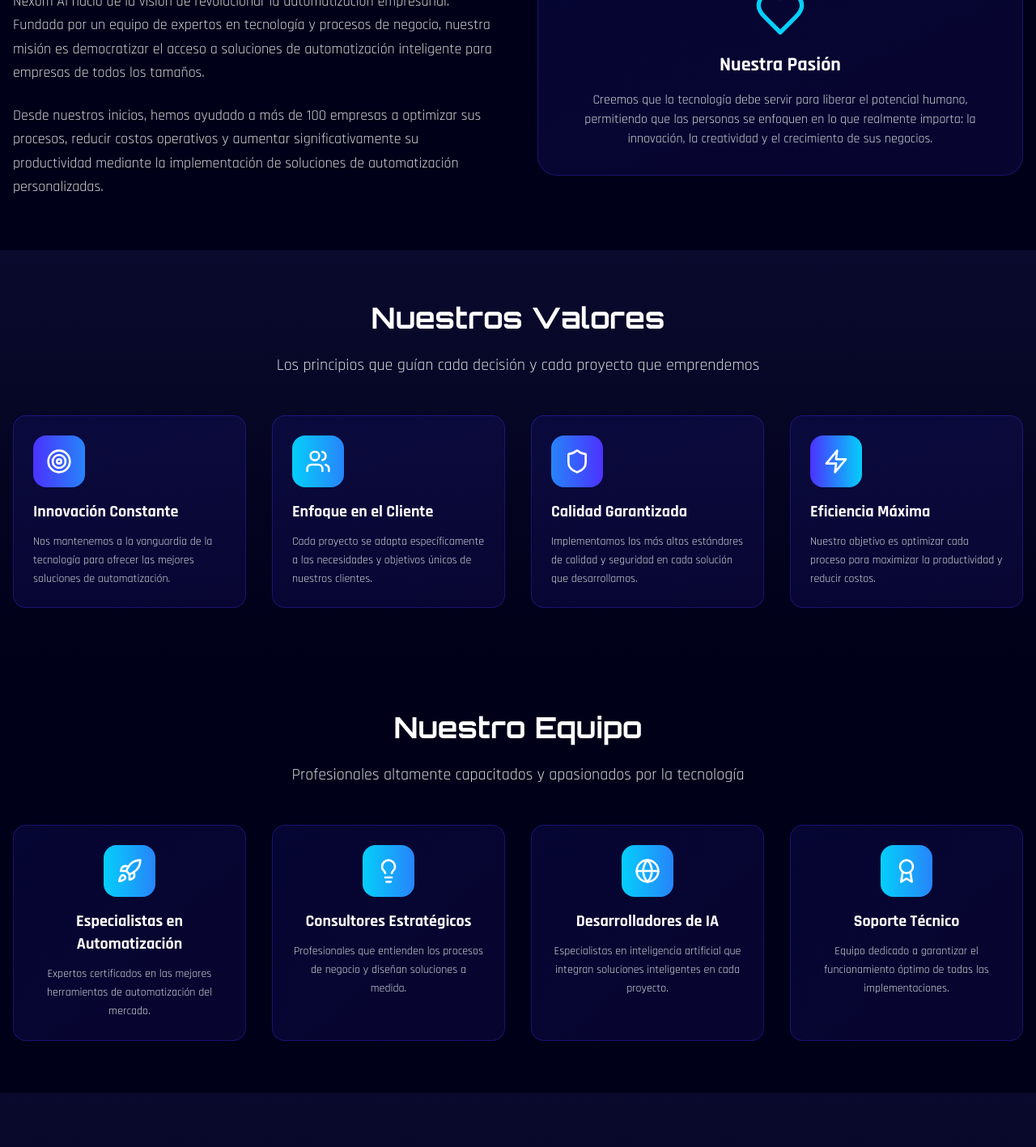
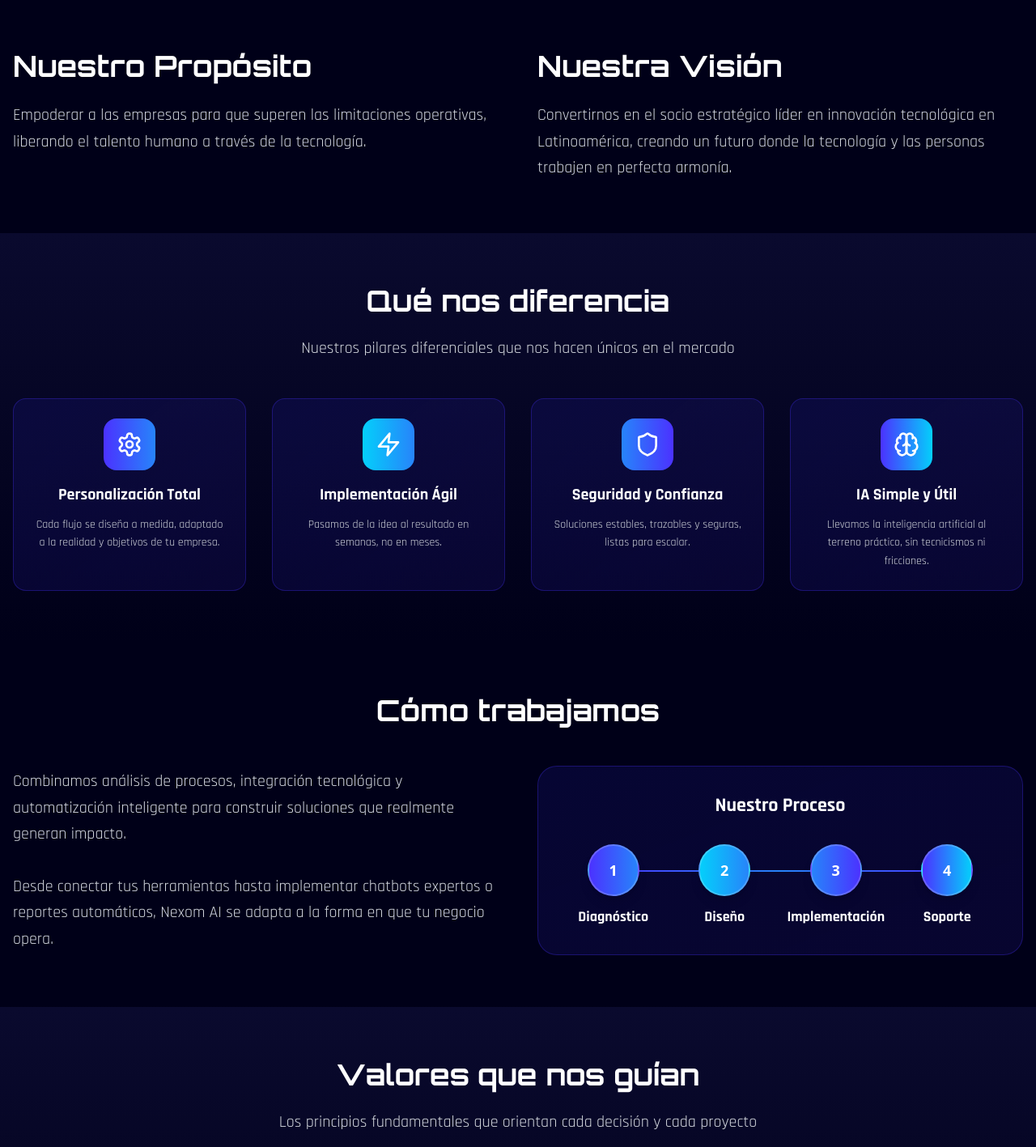
Before and after one commit to jaravenasabugo/Nexom-AI-Web, a React (Vite) app: page /nosotros in a window 1280 px wide. Shown: the part 600-2017 px from the top of the page at 81% size. Built offline with nearby package versions, Linux system fonts and the light colour scheme.

Commit message:
Cambios varios

```diff
--- a/src/components/Checklist.tsx
+++ b/src/components/Checklist.tsx
@@ -35,16 +35,16 @@ const Checklist = () => {
           </p>
         </div>
 
-        <div className="grid grid-cols-1 md:grid-cols-2 gap-6 mb-12">
+        <div className="grid grid-cols-1 md:grid-cols-2 lg:grid-cols-4 gap-6 mb-12">
           {checklistItems.map((item, index) => (
             <div
               key={index}
-              className="group flex items-start space-x-4 p-6 bg-gradient-to-r from-[#1E1CA1]/20 to-[#4B32FF]/10 rounded-xl border border-[#4B32FF]/20 hover:border-[#04CFFB]/40 transition-all duration-300"
+              className="group text-center p-6 bg-gradient-to-br from-[#1E1CA1]/20 to-[#4B32FF]/10 rounded-xl border border-[#4B32FF]/20 hover:border-[#04CFFB]/40 transition-all duration-300 transform hover:scale-105 hover:shadow-2xl"
             >
-              <div className="flex-shrink-0 w-12 h-12 bg-gradient-to-r from-[#4B32FF] to-[#2784FA] rounded-lg flex items-center justify-center group-hover:from-[#5027FE] group-hover:to-[#04CFFB] transition-all duration-300">
-                <item.icon className="w-6 h-6 text-white" />
+              <div className="inline-flex items-center justify-center w-16 h-16 bg-gradient-to-r from-[#4B32FF] to-[#2784FA] rounded-2xl mb-4 group-hover:from-[#5027FE] group-hover:to-[#04CFFB] transition-all duration-300 group-hover:scale-110">
+                <item.icon className="w-8 h-8 text-white" />
               </div>
-              <p className="text-lg font-rajdhani text-gray-300 leading-relaxed flex-1">
+              <p className="text-base font-rajdhani text-gray-300 leading-relaxed">
                 {item.text}
               </p>
             </div>
--- a/src/pages/NosotrosPage.tsx
+++ b/src/pages/NosotrosPage.tsx
@@ -2,15 +2,12 @@ import React, { useEffect } from 'react';
 import { Link, useNavigate } from 'react-router-dom';
 import {
   ArrowLeft,
-  Users,
-  Target,
-  Lightbulb,
+  Settings,
+  Zap,
   Shield,
-  Zap,
-  Award,
-  Heart,
-  Globe,
-  Rocket
+  Brain,
+  Rocket,
+  Lightbulb
 } from 'lucide-react';
 import Navbar from '../components/Navbar';
 import Footer from '../components/Footer';
@@ -23,53 +20,57 @@ const NosotrosPage: React.FC = () => {
     window.scrollTo(0, 0);
   }, []);
 
-  const valores = [
+  const diferenciales = [
     {
-      icon: Target,
-      title: "Innovación Constante",
-      description: "Nos mantenemos a la vanguardia de la tecnología para ofrecer las mejores soluciones de automatización.",
+      icon: Settings,
+      title: "Personalización Total",
+      description: "Cada flujo se diseña a medida, adaptado a la realidad y objetivos de tu empresa.",
       color: "from-[#4B32FF] to-[#2784FA]"
     },
     {
-      icon: Users,
-      title: "Enfoque en el Cliente",
-      description: "Cada proyecto se adapta específicamente a las necesidades y objetivos únicos de nuestros clientes.",
+      icon: Zap,
+      title: "Implementación Ágil",
+      description: "Pasamos de la idea al resultado en semanas, no en meses.",
       color: "from-[#04CFFB] to-[#2784FA]"
     },
     {
       icon: Shield,
-      title: "Calidad Garantizada",
-      description: "Implementamos los más altos estándares de calidad y seguridad en cada solución que desarrollamos.",
+      title: "Seguridad y Confianza",
+      description: "Soluciones estables, trazables y seguras, listas para escalar.",
       color: "from-[#2784FA] to-[#4B32FF]"
     },
     {
-      icon: Zap,
-      title: "Eficiencia Máxima",
-      description: "Nuestro objetivo es optimizar cada proceso para maximizar la productividad y reducir costos.",
+      icon: Brain,
+      title: "IA Simple y Útil",
+      description: "Llevamos la inteligencia artificial al terreno práctico, sin tecnicismos ni fricciones.",
       color: "from-[#4B32FF] to-[#04CFFB]"
     }
   ];
 
-  const equipo = [
+  const valores = [
+    {
+      icon: Lightbulb,
+      title: "Innovación constante",
+      description: "Buscamos nuevas tecnologías para resolver desafíos reales.",
+      color: "from-[#4B32FF] to-[#2784FA]"
+    },
+    {
+      icon: Zap,
+      title: "Eficiencia",
+      description: "Hacemos más con menos, optimizando cada minuto de trabajo.",
+      color: "from-[#04CFFB] to-[#2784FA]"
+    },
+    {
+      icon: Shield,
+      title: "Confiabilidad",
+      description: "Soluciones estables, con soporte humano detrás.",
+      color: "from-[#2784FA] to-[#4B32FF]"
+    },
     {
       icon: Rocket,
-      title: "Especialistas en Automatización",
-      description: "Expertos certificados en las mejores herramientas de automatización del mercado."
-    },
-    {
-      icon: Lightbulb,
-      title: "Consultores Estratégicos",
-      description: "Profesionales que entienden los procesos de negocio y diseñan soluciones a medida."
-    },
-    {
-      icon: Globe,
-      title: "Desarrolladores de IA",
-      description: "Especialistas en inteligencia artificial que integran soluciones inteligentes en cada proyecto."
-    },
-    {
-      icon: Award,
-      title: "Soporte Técnico",
-      description: "Equipo dedicado a garantizar el funcionamiento óptimo de todas las implementaciones."
+      title: "Empoderamiento",
+      description: "Liberamos a las personas de lo repetitivo para que se enfoquen en lo estratégico.",
+      color: "from-[#4B32FF] to-[#04CFFB]"
     }
   ];
 
@@ -78,18 +79,15 @@ const NosotrosPage: React.FC = () => {
       <Navbar />
 
       <div className="pt-20">
-        {/* Header */}
+        {/* 1. Introducción breve y potente */}
         <div className="bg-gradient-to-b from-[#0a0a2e] to-[#000018] py-20 px-4">
-          <div className="max-w-7xl mx-auto">
-            <div className="text-center mb-8">
-              <h1 className="text-4xl md:text-5xl font-orbitron font-bold text-white mb-6">
-                Nosotros
+          <div className="max-w-7xl mx-auto text-center">
+            <h1 className="text-4xl md:text-6xl font-orbitron font-bold text-white mb-8">
+              En Nexom AI transformamos la manera en que las empresas trabajan.
             </h1>
-              <p className="text-xl text-gray-300 font-rajdhani max-w-4xl mx-auto leading-relaxed mb-6">
-                Somos un equipo apasionado por la automatización y la innovación tecnológica,
-                dedicados a transformar la forma en que las empresas operan.
+            <p className="text-xl md:text-2xl text-[#04CFFB] font-rajdhani font-bold mb-8 max-w-4xl mx-auto">
+              Automatizamos procesos, integramos sistemas y aplicamos inteligencia artificial para liberar el potencial humano detrás de cada negocio.
             </p>
-            </div>
 
             {/* Navegación de retorno */}
             <div className="flex justify-center">
@@ -104,51 +102,138 @@ const NosotrosPage: React.FC = () => {
           </div>
         </div>
 
-        {/* Nuestra Historia */}
+        {/* 2. Propósito y visión */}
         <div className="max-w-7xl mx-auto px-4 py-16">
           <div className="grid lg:grid-cols-2 gap-12 items-center">
             <div>
               <h2 className="text-3xl md:text-4xl font-orbitron font-bold text-white mb-6">
-                Nuestra Historia
+                Nuestro Propósito
               </h2>
-              <p className="text-lg text-gray-300 font-rajdhani leading-relaxed mb-6">
-                Nexom AI nació de la visión de revolucionar la automatización empresarial.
-                Fundada por un equipo de expertos en tecnología y procesos de negocio,
-                nuestra misión es democratizar el acceso a soluciones de automatización
-                inteligente para empresas de todos los tamaños.
-              </p>
-              <p className="text-lg text-gray-300 font-rajdhani leading-relaxed">
-                Desde nuestros inicios, hemos ayudado a más de 100 empresas a optimizar
-                sus procesos, reducir costos operativos y aumentar significativamente
-                su productividad mediante la implementación de soluciones de automatización
-                personalizadas.
+              <p className="text-xl text-gray-300 font-rajdhani leading-relaxed mb-8">
+                Empoderar a las empresas para que superen las limitaciones operativas, liberando el talento humano a través de la tecnología.
               </p>
             </div>
+            <div>
+              <h2 className="text-3xl md:text-4xl font-orbitron font-bold text-white mb-6">
+                Nuestra Visión
+              </h2>
+              <p className="text-xl text-gray-300 font-rajdhani leading-relaxed">
+                Convertirnos en el socio estratégico líder en innovación tecnológica en Latinoamérica, creando un futuro donde la tecnología y las personas trabajen en perfecta armonía.
+              </p>
+            </div>
+          </div>
+        </div>
+
+        {/* 3. Qué nos diferencia */}
+        <div className="bg-gradient-to-b from-[#0a0a2e] to-[#000018] py-16">
+          <div className="max-w-7xl mx-auto px-4">
+            <div className="text-center mb-12">
+              <h2 className="text-3xl md:text-4xl font-orbitron font-bold text-white mb-6">
+                Qué nos diferencia
+              </h2>
+              <p className="text-xl text-gray-300 font-rajdhani max-w-3xl mx-auto">
+                Nuestros pilares diferenciales que nos hacen únicos en el mercado
+              </p>
+            </div>
+
+            <div className="grid md:grid-cols-2 lg:grid-cols-4 gap-8">
+              {diferenciales.map((diferencial, index) => (
+                <div
+                  key={index}
+                  className="bg-gradient-to-br from-[#1E1CA1]/20 to-[#4B32FF]/10 rounded-2xl p-6 border border-[#4B32FF]/30 hover:border-[#04CFFB]/50 transition-all duration-300 transform hover:scale-105 hover:shadow-2xl text-center"
+                >
+                  <div className={`inline-flex items-center justify-center w-16 h-16 rounded-2xl bg-gradient-to-r ${diferencial.color} mb-4`}>
+                    <diferencial.icon className="w-8 h-8 text-white" />
+                  </div>
+                  <h3 className="text-xl font-rajdhani font-bold text-white mb-3">
+                    {diferencial.title}
+                  </h3>
+                  <p className="text-gray-300 font-rajdhani text-sm leading-relaxed">
+                    {diferencial.description}
+                  </p>
+                </div>
+              ))}
+            </div>
+          </div>
+        </div>
+
+        {/* 4. Cómo trabajamos */}
+        <div className="max-w-7xl mx-auto px-4 py-16">
+          <div className="text-center mb-12">
+            <h2 className="text-3xl md:text-4xl font-orbitron font-bold text-white mb-6">
+              Cómo trabajamos
+            </h2>
+          </div>
+
+          <div className="grid lg:grid-cols-2 gap-12 items-center">
+            <div>
+              <p className="text-xl text-gray-300 font-rajdhani leading-relaxed mb-8">
+                Combinamos análisis de procesos, integración tecnológica y automatización inteligente para construir soluciones que realmente generan impacto.
+              </p>
+              <p className="text-xl text-gray-300 font-rajdhani leading-relaxed">
+                Desde conectar tus herramientas hasta implementar chatbots expertos o reportes automáticos, Nexom AI se adapta a la forma en que tu negocio opera.
+              </p>
+            </div>
+
+            {/* Proceso visual - Línea de tiempo */}
             <div className="bg-gradient-to-br from-[#1E1CA1]/20 to-[#4B32FF]/10 rounded-3xl p-8 border border-[#4B32FF]/30">
+              <h3 className="text-2xl font-rajdhani font-bold text-white mb-8 text-center">
+                Nuestro Proceso
+              </h3>
+
+              {/* Línea de tiempo horizontal */}
+              <div className="relative">
+                {/* Línea conectora */}
+                <div className="absolute top-8 left-8 right-8 h-0.5 bg-gradient-to-r from-[#4B32FF] via-[#04CFFB] via-[#2784FA] to-[#4B32FF]"></div>
+
+                {/* Pasos del proceso */}
+                <div className="grid grid-cols-4 gap-4 relative z-10">
+                  {/* Paso 1 - Diagnóstico */}
                   <div className="text-center">
-                <Heart className="w-16 h-16 text-[#04CFFB] mx-auto mb-4" />
-                <h3 className="text-2xl font-rajdhani font-bold text-white mb-4">
-                  Nuestra Pasión
-                </h3>
-                <p className="text-gray-300 font-rajdhani">
-                  Creemos que la tecnología debe servir para liberar el potencial humano,
-                  permitiendo que las personas se enfoquen en lo que realmente importa:
-                  la innovación, la creatividad y el crecimiento de sus negocios.
-                </p>
+                    <div className="w-16 h-16 bg-gradient-to-r from-[#4B32FF] to-[#2784FA] rounded-full flex items-center justify-center text-white font-bold text-lg mx-auto mb-3 shadow-lg border-2 border-white/20">
+                      1
+                    </div>
+                    <h4 className="text-lg font-rajdhani font-bold text-white">Diagnóstico</h4>
+                  </div>
+
+                  {/* Paso 2 - Diseño */}
+                  <div className="text-center">
+                    <div className="w-16 h-16 bg-gradient-to-r from-[#04CFFB] to-[#2784FA] rounded-full flex items-center justify-center text-white font-bold text-lg mx-auto mb-3 shadow-lg border-2 border-white/20">
+                      2
+                    </div>
+                    <h4 className="text-lg font-rajdhani font-bold text-white">Diseño</h4>
+                  </div>
+
+                  {/* Paso 3 - Implementación */}
+                  <div className="text-center">
+                    <div className="w-16 h-16 bg-gradient-to-r from-[#2784FA] to-[#4B32FF] rounded-full flex items-center justify-center text-white font-bold text-lg mx-auto mb-3 shadow-lg border-2 border-white/20">
+                      3
+                    </div>
+                    <h4 className="text-lg font-rajdhani font-bold text-white">Implementación</h4>
+                  </div>
+
+                  {/* Paso 4 - Soporte */}
+                  <div className="text-center">
+                    <div className="w-16 h-16 bg-gradient-to-r from-[#4B32FF] to-[#04CFFB] rounded-full flex items-center justify-center text-white font-bold text-lg mx-auto mb-3 shadow-lg border-2 border-white/20">
+                      4
+                    </div>
+                    <h4 className="text-lg font-rajdhani font-bold text-white">Soporte</h4>
+                  </div>
+                </div>
               </div>
             </div>
           </div>
         </div>
 
-        {/* Nuestros Valores */}
+        {/* 5. Valores que nos guían */}
         <div className="bg-gradient-to-b from-[#0a0a2e] to-[#000018] py-16">
           <div className="max-w-7xl mx-auto px-4">
             <div className="text-center mb-12">
               <h2 className="text-3xl md:text-4xl font-orbitron font-bold text-white mb-6">
-                Nuestros Valores
+                Valores que nos guían
               </h2>
               <p className="text-xl text-gray-300 font-rajdhani max-w-3xl mx-auto">
-                Los principios que guían cada decisión y cada proyecto que emprendemos
+                Los principios fundamentales que orientan cada decisión y cada proyecto
               </p>
             </div>
 
@@ -156,7 +241,7 @@ const NosotrosPage: React.FC = () => {
               {valores.map((valor, index) => (
                 <div
                   key={index}
-                  className="bg-gradient-to-br from-[#1E1CA1]/20 to-[#4B32FF]/10 rounded-2xl p-6 border border-[#4B32FF]/30 hover:border-[#04CFFB]/50 transition-all duration-300 transform hover:scale-105 hover:shadow-2xl"
+                  className="bg-gradient-to-br from-[#1E1CA1]/20 to-[#4B32FF]/10 rounded-2xl p-6 border border-[#4B32FF]/30 hover:border-[#04CFFB]/50 transition-all duration-300 transform hover:scale-105 hover:shadow-2xl text-center"
                 >
                   <div className={`inline-flex items-center justify-center w-16 h-16 rounded-2xl bg-gradient-to-r ${valor.color} mb-4`}>
                     <valor.icon className="w-8 h-8 text-white" />
@@ -173,45 +258,15 @@ const NosotrosPage: React.FC = () => {
           </div>
         </div>
 
-        {/* Nuestro Equipo */}
-        <div className="max-w-7xl mx-auto px-4 py-16">
-          <div className="text-center mb-12">
+        {/* 6. Frase final */}
+        <div className="bg-gradient-to-b from-[#0a0a2e] to-[#000018] py-20">
+          <div className="max-w-4xl mx-auto px-4 text-center">
+            <div className="bg-gradient-to-br from-[#4B32FF]/20 to-[#04CFFB]/20 rounded-3xl p-12 border border-[#04CFFB]/30 backdrop-blur-sm">
               <h2 className="text-3xl md:text-4xl font-orbitron font-bold text-white mb-6">
-              Nuestro Equipo
+                No somos solo tecnología: somos el impulso que convierte tus procesos en resultados.
               </h2>
-            <p className="text-xl text-gray-300 font-rajdhani max-w-3xl mx-auto">
-              Profesionales altamente capacitados y apasionados por la tecnología
-            </p>
-          </div>
-
-          <div className="grid md:grid-cols-2 lg:grid-cols-4 gap-8">
-            {equipo.map((miembro, index) => (
-              <div
-                key={index}
-                className="bg-gradient-to-br from-[#1E1CA1]/20 to-[#4B32FF]/10 rounded-2xl p-6 border border-[#4B32FF]/30 hover:border-[#04CFFB]/50 transition-all duration-300 transform hover:scale-105 hover:shadow-2xl text-center"
-              >
-                <div className="inline-flex items-center justify-center w-16 h-16 rounded-2xl bg-gradient-to-r from-[#04CFFB] to-[#2784FA] mb-4">
-                  <miembro.icon className="w-8 h-8 text-white" />
-                </div>
-                <h3 className="text-xl font-rajdhani font-bold text-white mb-3">
-                  {miembro.title}
-                </h3>
-                <p className="text-gray-300 font-rajdhani text-sm leading-relaxed">
-                  {miembro.description}
-                </p>
-              </div>
-            ))}
-          </div>
-        </div>
-
-        {/* CTA Final */}
-        <div className="bg-gradient-to-b from-[#0a0a2e] to-[#000018] py-16">
-          <div className="max-w-4xl mx-auto px-4 text-center">
-            <h2 className="text-3xl md:text-4xl font-orbitron font-bold text-white mb-6">
-              ¿Listo para trabajar con nosotros?
-            </h2>
-            <p className="text-xl text-gray-300 font-rajdhani mb-8">
-              Descubre cómo podemos transformar tu empresa con nuestras soluciones de automatización
+              <p className="text-2xl font-rajdhani font-bold text-[#04CFFB] mb-8">
+                Nexom AI – Automatización inteligente. Crecimiento sin límites.
               </p>
               <button
                 onClick={() => {
@@ -225,9 +280,10 @@ const NosotrosPage: React.FC = () => {
                 }}
                 className="inline-flex items-center px-8 py-4 bg-gradient-to-r from-[#4B32FF] to-[#2784FA] text-white font-rajdhani font-bold text-lg rounded-xl hover:from-[#5027FE] hover:to-[#04CFFB] transition-all duration-300 transform hover:scale-105 shadow-2xl"
               >
-              Comenzar Ahora
+                Comenzar mi Transformación
                 <Rocket className="ml-2 w-5 h-5" />
               </button>
+            </div>
           </div>
         </div>
       </div>
```
Lines whose indentation alone changed are shown as unchanged.
